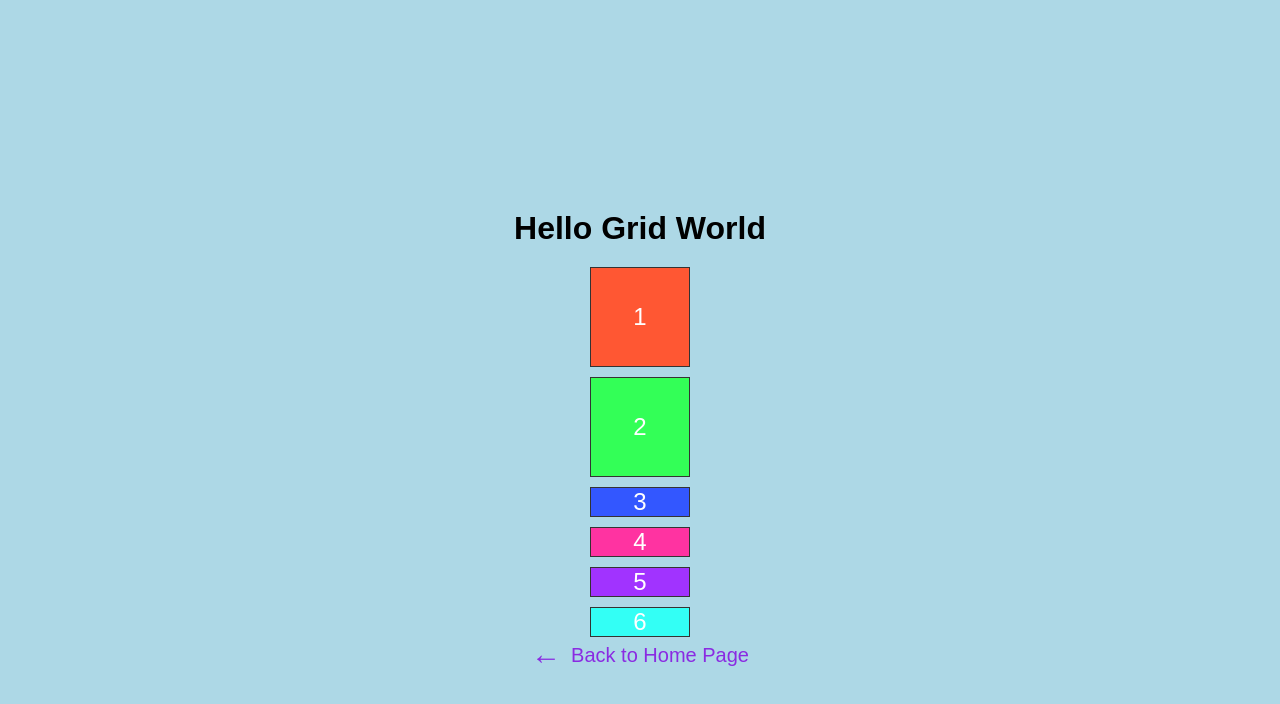
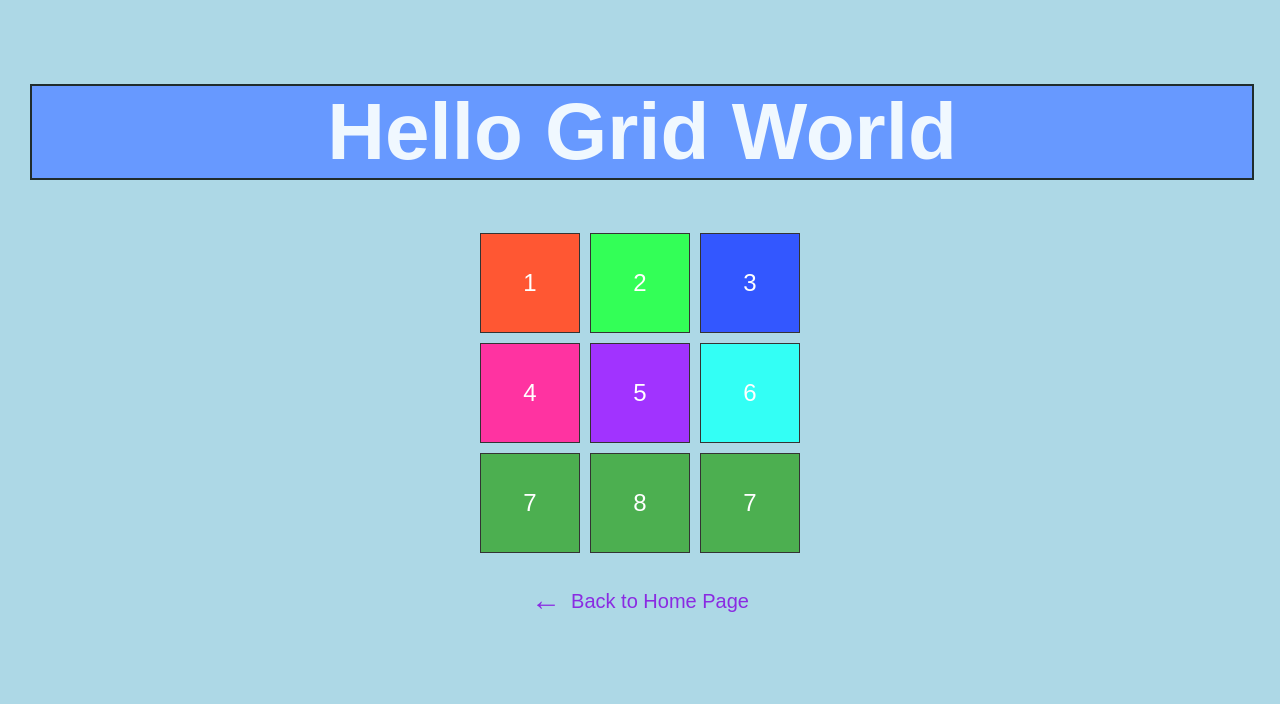
Before and after one commit to SamratEmily/CSS-Practice, a plain HTML site: page grid.html in a window 1280 px wide. Drawn offline with Linux system fonts and the light colour scheme.

Commit message:
grid styling modified

```diff
--- a/assets/grid-style.css
+++ b/assets/grid-style.css
@@ -1,26 +1,27 @@
-/* grid-style.css */
-
 body {
     font-family: Arial, sans-serif;
     margin: 0;
     padding: 30px;
-    display: flex;
-    flex-direction: column;
-    align-items: center;
-    justify-content: center;
-    height: 100vh;
     background-color: lightblue;
 }
 
 h1 {
-    margin-bottom: 20px;
+    border: 2px solid rgb(32, 44, 44);
+    width: 100%;
+    background-color: rgb(103, 153, 255);
+    color: aliceblue;
+    font-style: normal;
+    font-size: 5em;
+    text-align: center;
 }
 
 .grid-container {
     display: grid;
-    grid-template-columns: repeat(3, 100px); /* Three columns, each 100px wide */
-    grid-template-rows: repeat(2, 100px);    /* Two rows, each 100px tall */
-    gap: 10px;                               /* Gap between grid items */
+    grid-template-columns: repeat(3, 100px);
+    grid-template-rows: repeat(3, 100px);
+    gap: 10px;
+    /* border: 3px solid saddlebrown; */
+    justify-content: center;
 }
 
 .grid-item {
@@ -40,9 +41,3 @@ h1 {
 .item4 { background-color: #FF33A1; }
 .item5 { background-color: #A133FF; }
 .item6 { background-color: #33FFF5; }
-
-.grid-container {
-    /* display: grid; */
-    grid-template-columns: repeat(auto-fit, minmax(100px, 2fr));
-    /* gap: 10px; */
-}
--- a/assets/style.css
+++ b/assets/style.css
@@ -4,7 +4,7 @@
 }
 .box-div{
     padding: 5px;
-    border: 1px solid salmon;
+    border: 5px solid salmon;
     margin-top: 10px;
     width: 25%;
     background-color:aqua;
@@ -28,6 +28,6 @@ h1{
 }
 
 body{
-    background-color: rgb(218, 184, 184);
+    background-color: lightblue;
     padding: 30px;
 }
--- a/grid.html
+++ b/grid.html
@@ -16,10 +16,13 @@
         <div class="grid-item item4">4</div>
         <div class="grid-item item5">5</div>
         <div class="grid-item item6">6</div>
+        <div class="grid-item item7">7</div>
+        <div class="grid-item item8">8</div>
+        <div class="grid-item item9">7</div>
     </div>
 
     <div>
-        <a href="index.html" style="text-decoration: none;display: flex; align-content: center; column-gap: 10px; color: blueviolet; font-size: 20px;">
+        <a href="index.html" style="text-decoration: none;display: flex; justify-content: center; align-content: center; column-gap: 10px; color: blueviolet; font-size: 20px; margin-top: 30px;">
             <div style='font-size:30px; '>&#8592;</div>
              <div style="display: flex; align-content: center; margin-top: 7px;" >Back to Home Page</div>
         </a>
```
